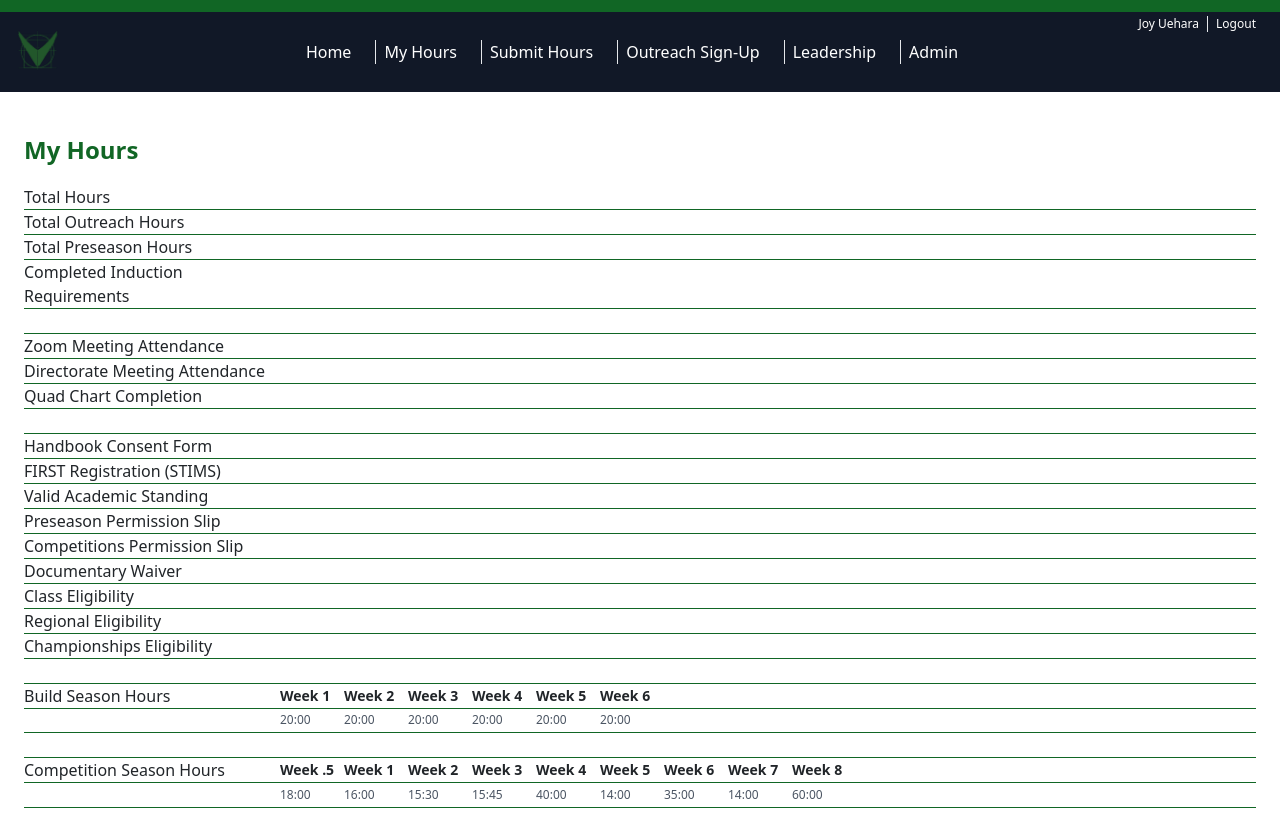
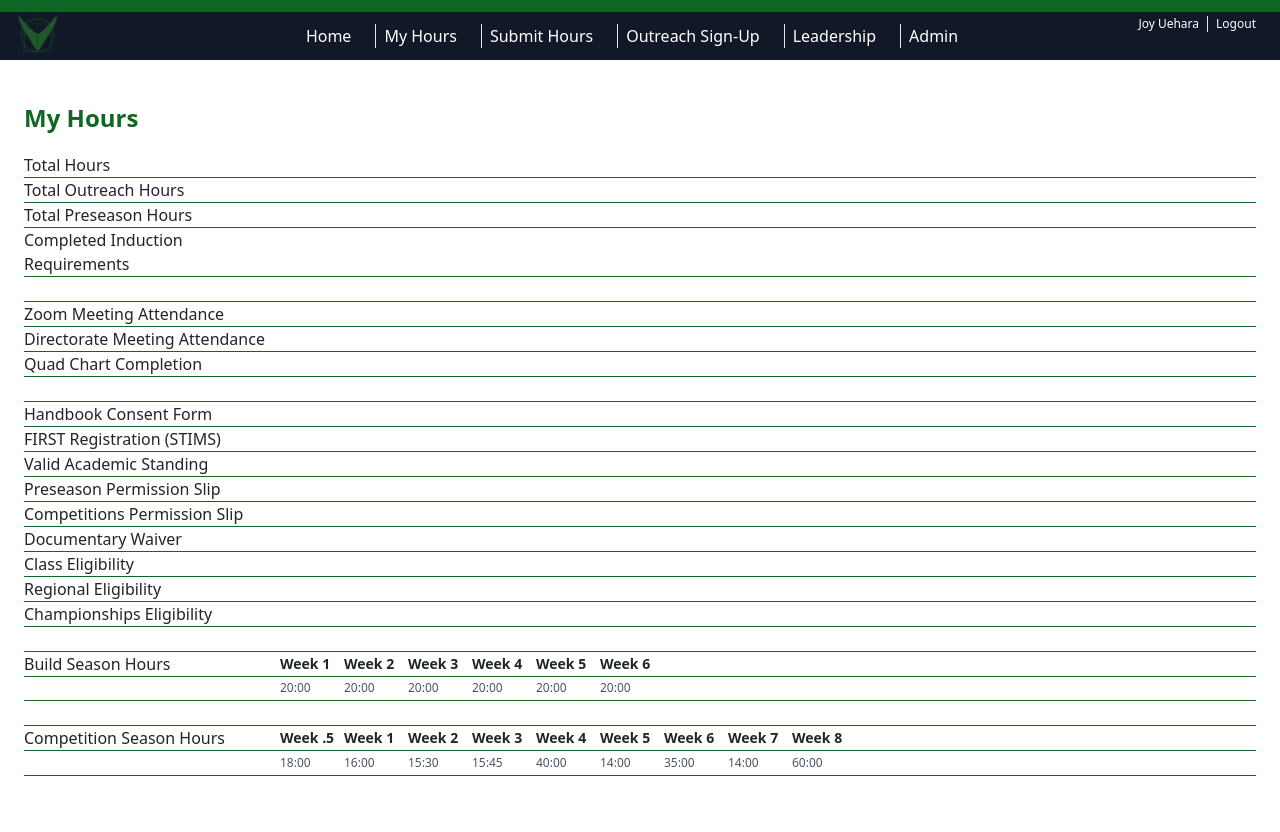
Before and after one commit to Aaron691/TeamPortal, a plain HTML site: page my-hours.html in a window 1280 px wide. After the commit the page ends 800 px from the top, so only its background shows below. Drawn offline with nearby package versions, Linux system fonts and the light colour scheme.

Commit message:
final round of changes

```diff
--- a/my-hours.html
+++ b/my-hours.html
@@ -33,9 +33,9 @@
       <div class="w-full bg-primary h-3"></div>
 
       <div
-        class="py-2 px-10 flex items-center justify-center relative h-20 text-sm lg:text-base"
+        class="px-10 flex items-center justify-center relative h-12 text-sm lg:text-base"
       >
-        <div class="bg-gray-900 absolute left-1 top-1">
+        <div class="bg-gray-900 absolute left-1 top-0">
           <a href="./announcements.html">
             <img src="./assets/logo.png" width="45" alt="" />
           </a>
--- a/styles.css
+++ b/styles.css
@@ -126,3 +126,7 @@ input[type="time"]::-webkit-calendar-picker-indicator {
 .g-recaptcha div {
   margin: 0 auto;
 }
+
+.h-15 {
+  height: 4rem;
+}
```
Also changed, not shown: announcements.html (+2 -2 lines), profile.html (+3 -2 lines), submit-hours.html (+2 -2 lines).
